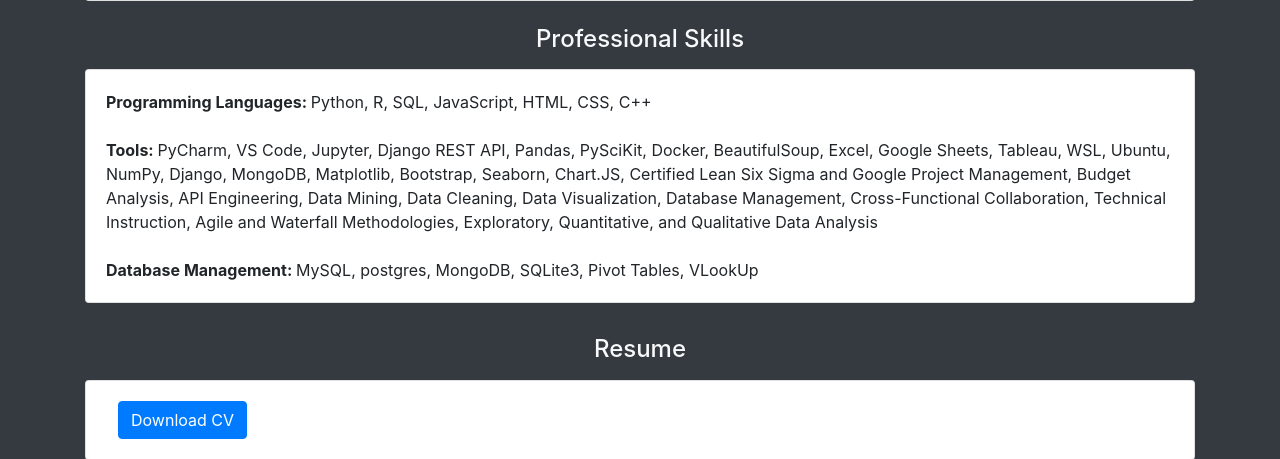
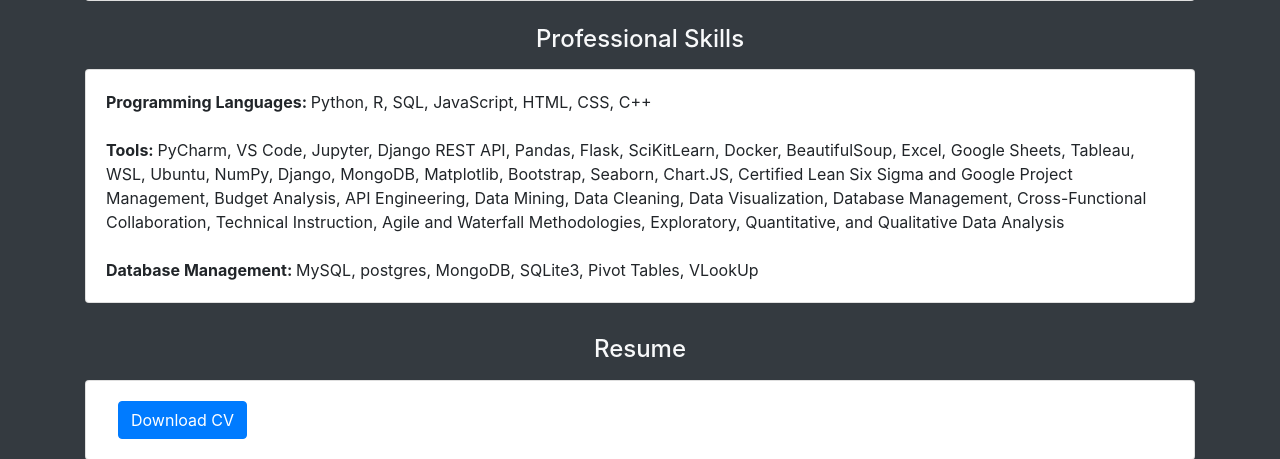
Before and after one commit to BrianSward/spa-flask-portfolio, a Flask app: page / in a window 1280 px wide. Shown: the part 1221-1680 px from the top of the page. Run offline with Flask 2, Linux system fonts and the light colour scheme; some libraries are stand-ins or nearby versions.

Commit message:
content change

```diff
--- a/Flask/templates/index.html
+++ b/Flask/templates/index.html
@@ -179,6 +179,23 @@
                       </li>
                     </ul>
                   </li>
+                  <!-- <li>
+                    <a href="https://github.com/BrianSward/housing-hunter-hero">Housing Hunter Hero</a>
+                    <ul>
+                      <li>
+                        <b>
+                          Tech Used:
+                        </b>
+                        Python, BeautifulSoup, Web Scraping, JSON, HTML, Data Pipelining
+                      </li>
+                      <li>
+                        <b>
+                          Purpose:
+                        </b>
+                        To get a quick simple list of available properties with details and URL to the listing. This was done by taking in a user supplied zipcode, scraping a well known real estate site for data, and returning that information formatted for use by the user.
+                      </li>
+                    </ul>
+                  </li> -->
                 </ul>
                 <div class="h5">
                   Bachelors of Arts in Mathematics
@@ -229,7 +246,7 @@
                 <b>
                   Tools:
                 </b>
-                PyCharm, VS Code, Jupyter, Django REST API, Pandas, PySciKit, Docker, BeautifulSoup, Excel, Google Sheets, Tableau, WSL, Ubuntu, NumPy, Django, MongoDB, Matplotlib, Bootstrap, Seaborn, Chart.JS, Certified Lean Six Sigma and Google Project Management, Budget Analysis, API Engineering, Data Mining, Data Cleaning, Data Visualization, Database Management, Cross-Functional Collaboration, Technical Instruction, Agile and Waterfall Methodologies, Exploratory, Quantitative, and Qualitative Data Analysis
+                PyCharm, VS Code, Jupyter, Django REST API, Pandas, Flask, SciKitLearn, Docker, BeautifulSoup, Excel, Google Sheets, Tableau, WSL, Ubuntu, NumPy, Django, MongoDB, Matplotlib, Bootstrap, Seaborn, Chart.JS, Certified Lean Six Sigma and Google Project Management, Budget Analysis, API Engineering, Data Mining, Data Cleaning, Data Visualization, Database Management, Cross-Functional Collaboration, Technical Instruction, Agile and Waterfall Methodologies, Exploratory, Quantitative, and Qualitative Data Analysis
                 <br>
                 <br>
                 <b>
```
